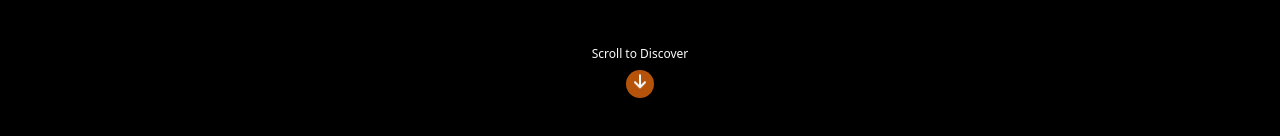
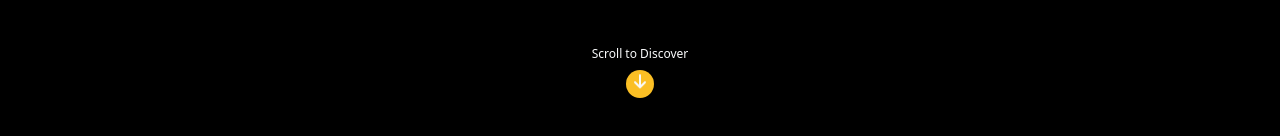
Before and after one commit to safarinexus/edgar-teong, a React (Vite) app: page / in a window 1280 px wide. Shown: the part 682-818 px from the top of the page. Built offline with nearby package versions, Linux system fonts and the light colour scheme.

Commit message:
slight tweak to scroll indicator

```diff
--- a/src/components/ScrollIndicator.tsx
+++ b/src/components/ScrollIndicator.tsx
@@ -34,7 +34,7 @@ const ScrollIndicator = ({ height }: Props) => {
           </HashLink>
         }
 
-      <HashLink to="/#work" id="scroll-indicator" className="relative flex items-center justify-center w-7 h-7 rounded-full bg-amber-400 dark:bg-amber-700 opacity-100">
+      <HashLink to="/#work" id="scroll-indicator" className="relative flex items-center justify-center w-7 h-7 rounded-full bg-amber-400">
         <FaArrowDown className="animate-indicateScroll"/>
       </HashLink>
     </div>
```
